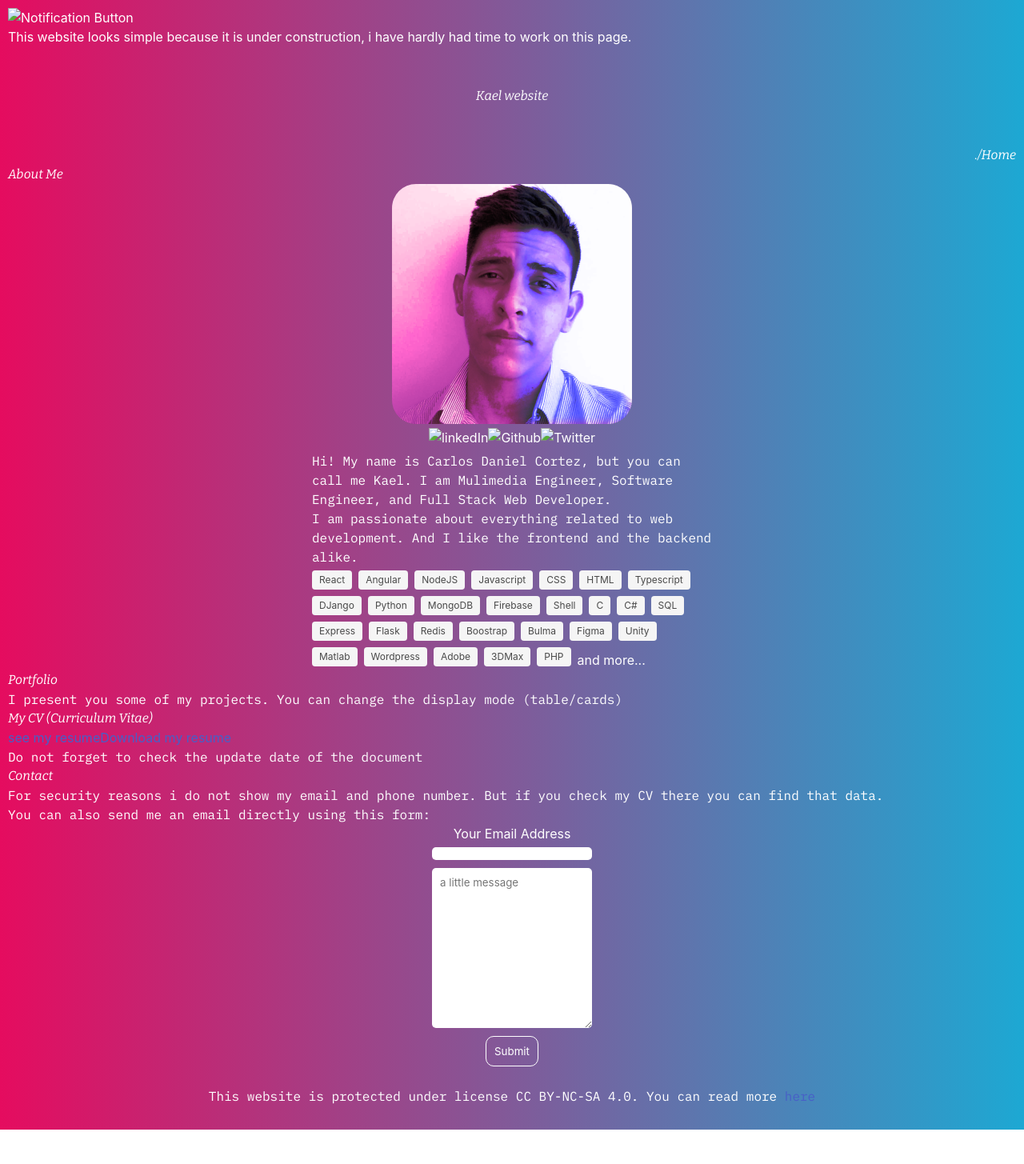
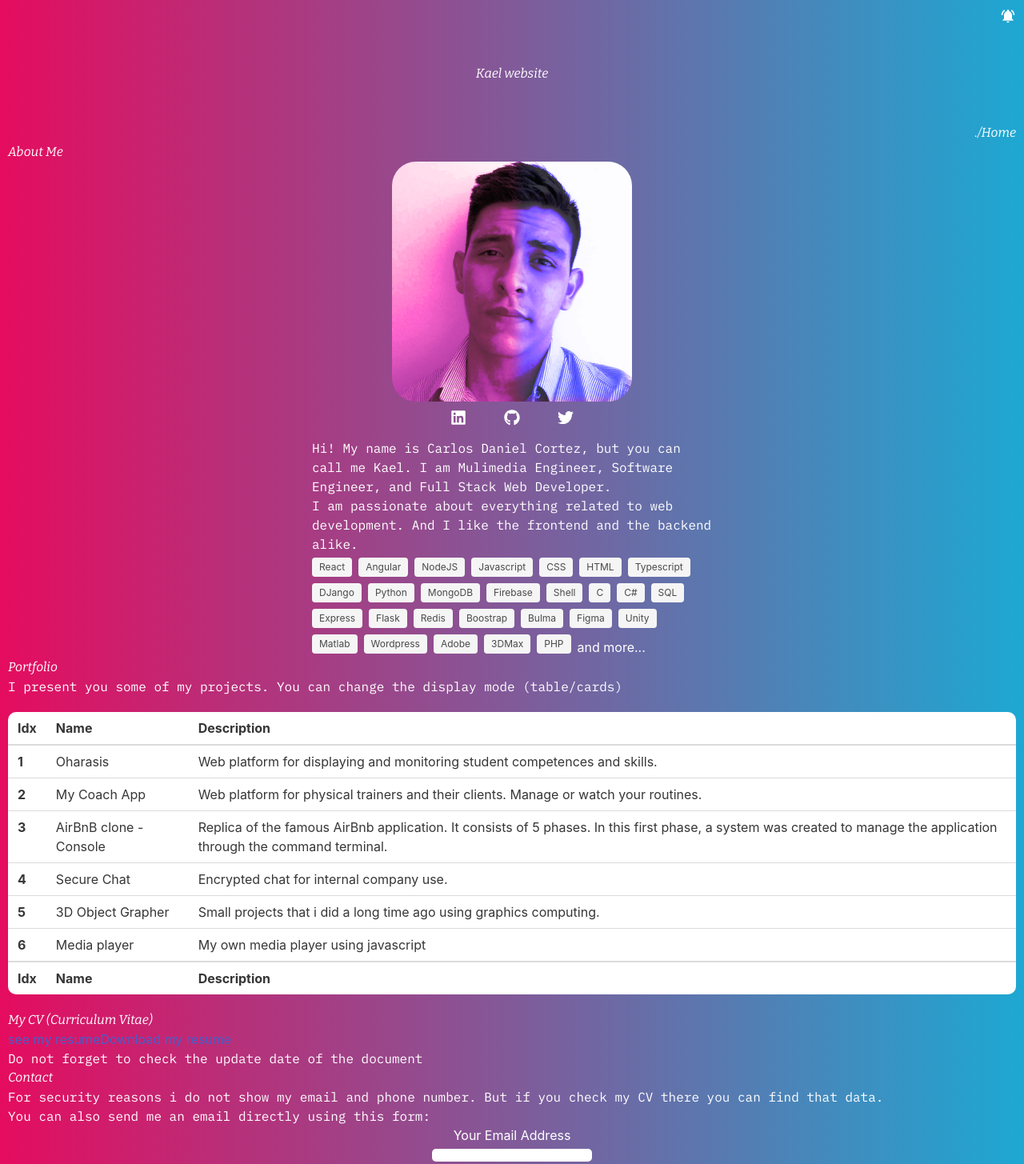
Before and after one commit to kaelwebdev/mywebsite, a React app: page / in a window 1280 px wide. Shown: the top 1455 px of the page at 80% size. Before the commit the page ends 1412 px from the top, so only its background shows below. Built offline with nearby package versions, Linux system fonts and the light colour scheme; some packages are replaced by stand-ins of ours.

Commit message:
Icons were implemented, a table was added, and the notification system was improved.

```diff
--- a/package.json
+++ b/package.json
@@ -37,6 +37,7 @@
     "node-sass": "^5.0.0",
     "prop-types": "^15.7.2",
     "react": "^17.0.1",
-    "react-dom": "^17.0.1"
+    "react-dom": "^17.0.1",
+    "react-icons": "^4.2.0"
   }
 }
--- a/src/App/App.css
+++ b/src/App/App.css
@@ -24,3 +24,23 @@ header.titleWebsite {
   justify-content: center;
   padding: 50px 0;
 }
+nav {
+  display: flex;
+  align-items: center;
+  flex-direction: row-reverse;
+}
+
+.notificationList {
+  position: absolute;
+  top: 10px;
+}
+
+.notificationIcon {
+  font-size: 20px;
+}
+.notificationIcon:hover {
+  cursor: pointer;
+  filter: drop-shadow(0px 0px 10px white);
+  box-shadow: white 0 0 10px;
+  border-radius: 100%;
+}
--- a/src/App/App.js
+++ b/src/App/App.js
@@ -2,25 +2,47 @@ import React, { Component } from 'react';
 import './App.css';
 import Footer from '../Footer/Footer';
 import Home from '../Home/Home';
+import { MdNotificationsActive, MdNotifications } from "react-icons/md";
 
+const listNotifications = [
+  {id: 1, html: undefined, type: "default", value: "This website looks simple because it is under construction, i have hardly had time to work on this page."},
+];
 
 export default class App extends Component {
 
   constructor(props) {
     super(props);
+    this.state = {
+      listNotifications,
+      displayNotification: false
+    }
+    this.handleDisplayNotifications = this.handleDisplayNotifications.bind(this);
+
   }
+
+   handleDisplayNotifications() {
+    this.setState({displayNotification: !this.state.displayNotification});
+   }
 
   render() {
 
     return (
       <div className="App">
         <nav>
-          <img className="notificationButton" alt="Notification Button" src="" />
-          <ul>
-            <li>
-              This website looks simple because it is under construction, i have hardly had time to work on this page.
-            </li>
-          </ul>
+          {
+            <MdNotificationsActive onClick={this.handleDisplayNotifications} className="notificationIcon"/>
+          }
+          { this.state.displayNotification &&
+            <ul className="notificationList">
+              <li>
+                <div className="notification is-info is-light">
+                  <button className="delete" onClick={this.handleDisplayNotifications}></button>
+                  {this.state.listNotifications[0].value}
+                </div>
+              </li>
+            </ul>
+          }
+
         </nav>
         <header className="titleWebsite">
           <h1>Kael website</h1>
--- a/src/Home/Home.css
+++ b/src/Home/Home.css
@@ -30,11 +30,20 @@ h2 {
 .socialMedia {
   display: flex;
   flex-direction: row;
-  padding: 5px 0px;
+  padding: 10px 0;
+  justify-content: space-around;
+  width: 200px;
 }
 
 .socialMedia a {
   color: white;
+}
+
+.socialMedia__icon {
+  font-size: 20px;
+}
+.socialMedia__icon:hover {
+  box-shadow: white 0 0 10px;
 }
 
 .AboutMe p {
@@ -90,3 +99,12 @@ button[type="submit"]:hover {
   max-width: 500px;
   padding: 5px 0px;
 }
+
+.table td a {
+  color: #363636;
+}
+
+.table {
+  border-radius: 10px;
+  margin: 20px 0px;
+}
--- a/src/Home/Home.js
+++ b/src/Home/Home.js
@@ -2,6 +2,7 @@ import React, { Component } from 'react';
 import './Home.css';
 import imgKael from '../assets/img_kael.png';
 import { useForm, ValidationError } from '@formspree/react';
+import { FaGithub, FaLinkedin, FaTwitter } from "react-icons/fa";
 
 
 function ContactForm() {
@@ -50,11 +51,11 @@ export default class Home extends Component {
           </header>
           <section className="AboutMe">
             <h2>About Me</h2>
-            <img src={imgKael} className="imgKael" alt="image of myself" />
+            <img src={imgKael} className="imgKael" />
             <div className="socialMedia">
-              <a href="https://www.linkedin.com/in/kaelwebdev/"><img className="socialMedia_icon" alt="linkedIn" src="" /></a>
-              <a href="https://github.com/kaelwebdev"><img className="socialMedia_icon" alt="Github" src="" /></a>
-              <a href="https://twitter.com/kaelwebdev"><img className="socialMedia_icon" alt="Twitter" src="" /></a>
+              <a href="https://www.linkedin.com/in/kaelwebdev/"><FaLinkedin title="LinkedIn" className="socialMedia__icon"/></a>
+              <a href="https://github.com/kaelwebdev"><FaGithub title="Github" className="socialMedia__icon" /></a>
+              <a href="https://twitter.com/kaelwebdev"><FaTwitter title="Twitter" className="socialMedia__icon" /></a>
             </div>
             <p>
               Hi! My name is Carlos Daniel Cortez, but you can call me Kael. I am Mulimedia Engineer, Software Engineer, and Full Stack Web Developer.
@@ -96,7 +97,57 @@ export default class Home extends Component {
           <section className="Portfolio">
             <h1>Portfolio </h1>
             <p>I present you some of my projects. You can change the display mode (table/cards)</p>
-            <div className="Portafiloio_tableMode"></div>
+            <div className="Portafiloio_tableMode">
+            <table className="table is-hoverable is-fullwidth">
+  <thead>
+    <tr>
+      <th><abbr title="Position">Idx</abbr></th>
+      <th>Name</th>
+      <th>Description</th>
+    </tr>
+  </thead>
+  <tfoot>
+    <tr>
+      <th><abbr title="Position">Idx</abbr></th>
+      <th>Name</th>
+      <th>Description</th>
+    </tr>
+  </tfoot>
+  <tbody>
+    <tr>
+      <th>1</th>
+      <td><a href="https://github.com/kaelwebdev/Oharasis" title="Oharasis">Oharasis</a></td>
+      <td>Web platform for displaying and monitoring student competences and skills.</td>
+    </tr>
+    <tr>
+      <th>2</th>
+      <td><a href="https://github.com/JamesPagani/MyCoachApp" title="My Coach App">My Coach App</a></td>
+      <td>Web platform for physical trainers and their clients. Manage or watch your routines.</td>
+    </tr>
+    <tr>
+      <th>3</th>
+      <td><a href="https://github.com/kaelwebdev/AirBnB_clone" title="My Coach App">AirBnB clone - Console</a></td>
+      <td>Replica of the famous AirBnb application. It consists of 5 phases. In this first phase, a system was created to manage the application through the command terminal.</td>
+    </tr>
+    <tr>
+      <th>4</th>
+      <td>Secure Chat</td>
+      <td>Encrypted chat for internal company use.</td>
+    </tr>
+    <tr>
+      <th>5</th>
+      <td><a href="https://github.com/JamesPagani/MyCoachApp" title="My Coach App">3D Object Grapher</a></td>
+      <td>Small projects that i did a long time ago using graphics computing.</td>
+    </tr>
+    <tr>
+      <th>6</th>
+      <td><a href="https://github.com/kaelwebdev/MediaPlayer" title="My Coach App">Media player</a></td>
+      <td>My own media player using javascript</td>
+    </tr>
+
+  </tbody>
+</table>
+            </div>
             <div className="Portafiloio_cardMode"></div>
           </section>
           <section className="myCurriculumVitae">
--- a/src/index.css
+++ b/src/index.css
@@ -11,6 +11,7 @@
 a, a:visited {
   color: white;
 }
+
 a:hover {
   font-weight: bolder;
   text-shadow: white 0 0 10px;
```
Also changed, not shown: 1 other file.
